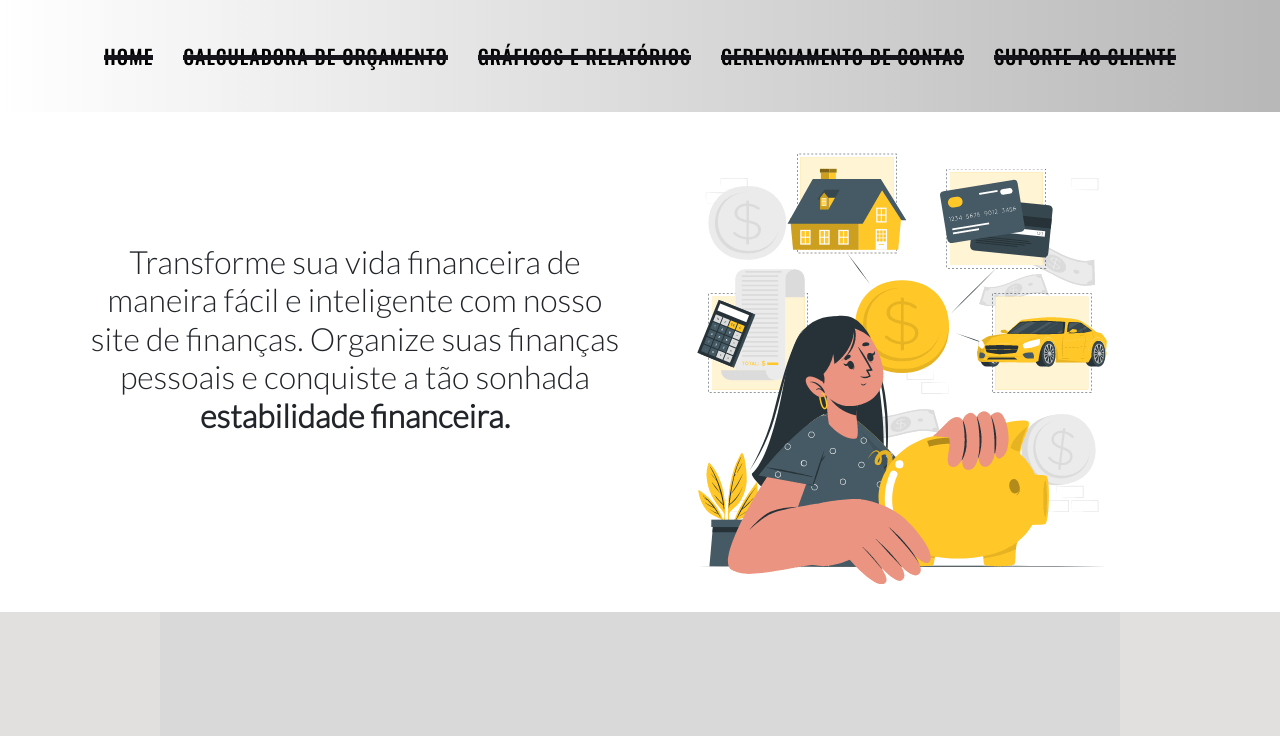
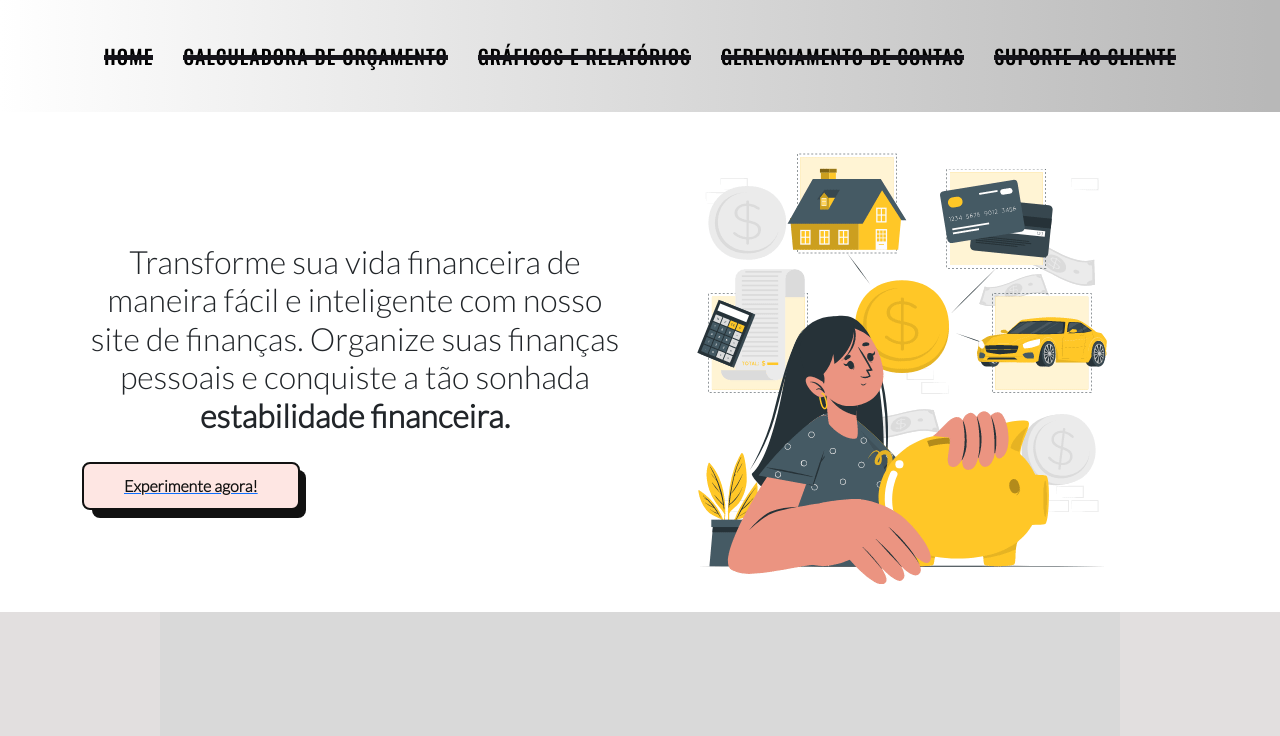
Before and after one commit to ThiagoS1lva/SmartCash, a React (Vite) app: page / in a window 1280 px wide. Shown: the top 736 px of the page. Built offline with nearby package versions, Linux system fonts and the light colour scheme.

Commit message:
botão home_image

```diff
--- a/src/components/layouts/Home_image.jsx
+++ b/src/components/layouts/Home_image.jsx
@@ -4,6 +4,7 @@ import imagem from '../../assets/img/Personal finance.gif'
 import Container from 'react-bootstrap/Container';
 import Row from 'react-bootstrap/Row';
 import Col from 'react-bootstrap/Col';
+import { Link } from 'react-router-dom';
 
 function Home_image() {
 
@@ -12,6 +13,7 @@ function Home_image() {
             <Row>
                 <Col>
                     <h2 className={styles.text}>Transforme sua vida financeira de maneira fácil e inteligente com nosso site de finanças. Organize suas finanças pessoais e conquiste a tão sonhada <b>estabilidade financeira.</b></h2>
+                    <Link to='/calculadora'><button className={styles.button56}>Experimente agora!</button></Link>
                 </Col>
                 <Col>
                     <img src={imagem} className={styles.imagem}/>
--- a/src/components/layouts/Home_image.module.css
+++ b/src/components/layouts/Home_image.module.css
@@ -6,15 +6,79 @@
 }
 
 
+
 @media screen and (max-width: 768px) {
     .text {
         margin-top: 10%;
         font-size: 20px;
         text-align: justify;
     }
+
     .imagem {
         width: 100%;
         margin-top: 50%;
     }
 
 }
+
+
+/* CSS */
+.button56 {
+    align-items: center;
+    text-decoration: underline;
+    font-weight: bold;
+    margin-top: 5%;
+    background-color: #fee6e3;
+    border: 2px solid #111;
+    border-radius: 8px;
+    box-sizing: border-box;
+    color: #111;
+    cursor: pointer;
+    display: flex;
+    font-size: 16px;
+    height: 48px;
+    justify-content: center;
+    line-height: 24px;
+    max-width: 100%;
+    padding: 0 25px;
+    position: relative;
+    text-align: center;
+    text-decoration: none;
+    user-select: none;
+    -webkit-user-select: none;
+    touch-action: manipulation;
+}
+
+.button56:after {
+    background-color: #111;
+    border-radius: 8px;
+    content: "";
+    display: block;
+    height: 48px;
+    left: 0;
+    width: 100%;
+    position: absolute;
+    top: -2px;
+    transform: translate(8px, 8px);
+    transition: transform .2s ease-out;
+    z-index: -1;
+}
+
+.button56:hover:after {
+    transform: translate(0, 0);
+}
+
+.button56:active {
+    background-color: #ffdeda;
+    outline: 0;
+}
+
+.button56:hover {
+    outline: 0;
+}
+
+@media (min-width: 768px) {
+    .button56 {
+        padding: 0 40px;
+    }
+}
```
